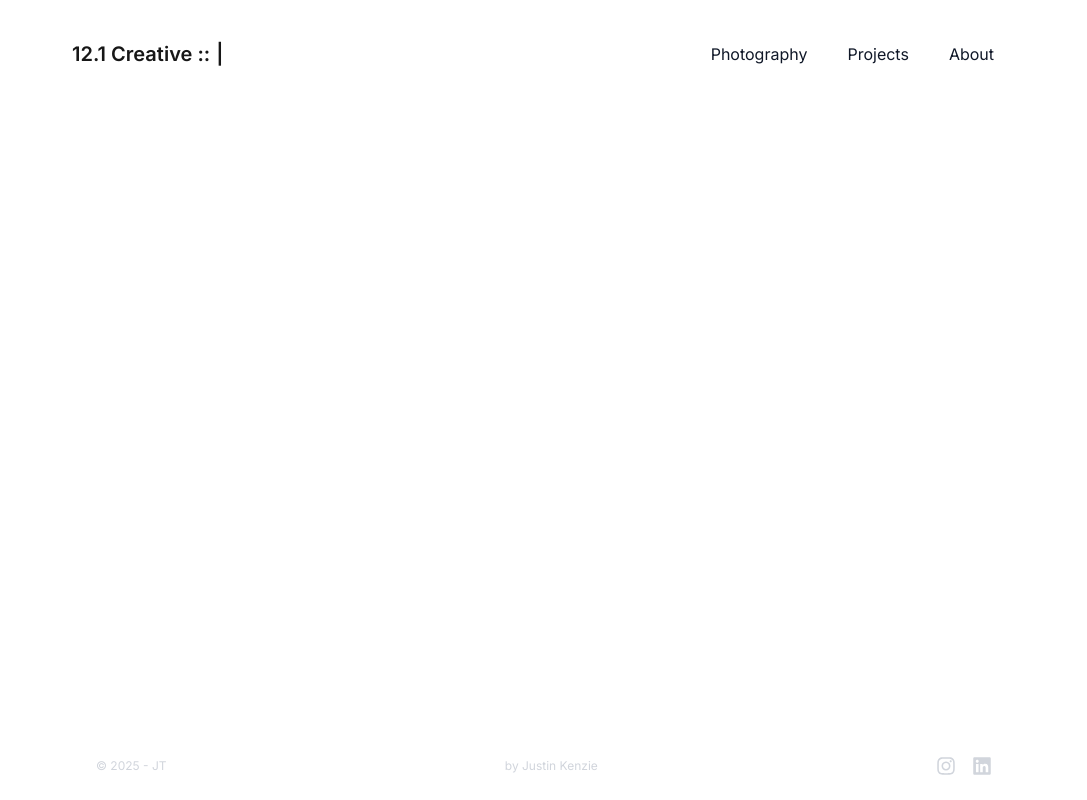
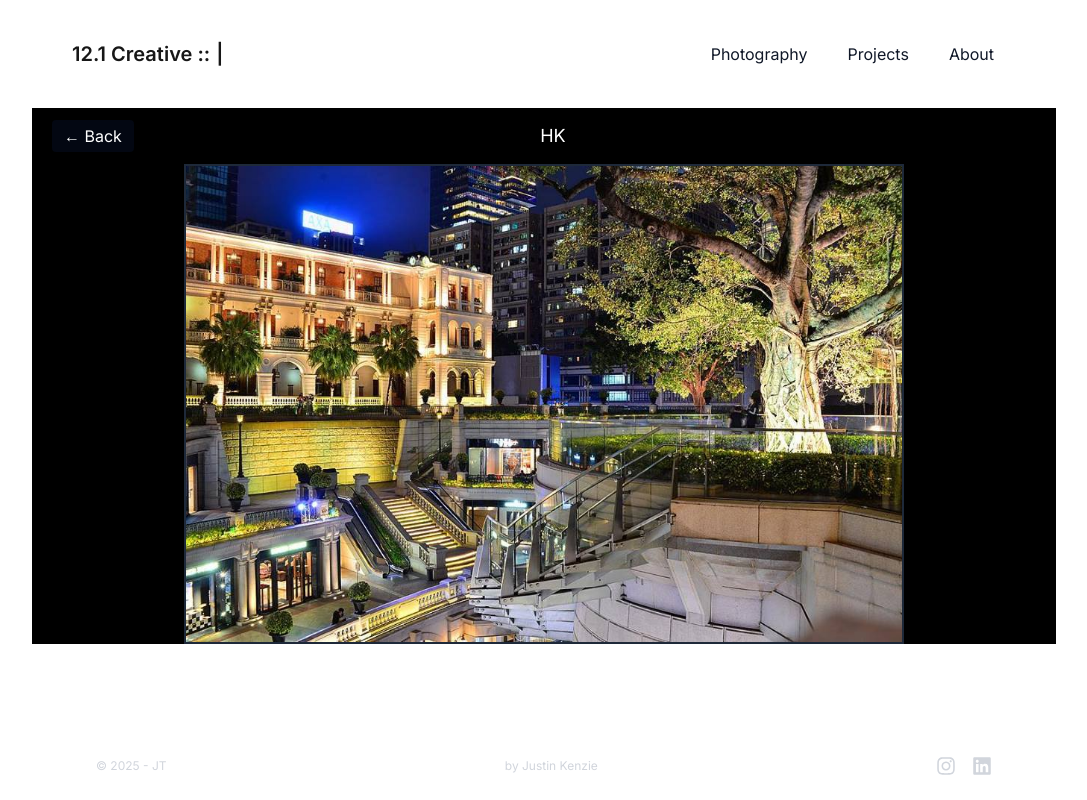
Before and after one commit to josephthen3320/corgi-portfolio, a Next.js app: page /photography/HK in a window 1280 px wide. Shown: the whole page, without its empty margins (96-1183 px from the left). Built offline with nearby package versions, Linux system fonts and the light colour scheme.

Commit message:
update: added photoId page, fetch image api

```diff
--- /dev/null
+++ b/src/app/api/photo/[photoId]/route.ts
@@ -0,0 +1,28 @@
+import { NextResponse } from 'next/server';
+import fs from 'fs';
+import path from 'path';
+
+export async function GET(
+    request: Request,
+    { params }: { params: Promise<{ photoId: string }> }
+) {
+    try {
+        const { photoId } = await params;
+        const photosDir = path.join(process.cwd(), 'public/photos');
+        const extensions = ['.jpg', '.jpeg', '.png', '.gif'];
+
+        // Find the correct file extension
+        for (const ext of extensions) {
+            const filePath = path.join(photosDir, `${photoId}${ext}`);
+            if (fs.existsSync(filePath)) {
+                return NextResponse.json({ src: `/photos/${photoId}${ext}` });
+            }
+        }
+
+        // If no image found, return 404
+        return NextResponse.json({ error: 'Image not found' }, { status: 404 });
+    } catch (error) {
+        console.error('Error in GET handler:', error);
+        return NextResponse.json({ error: 'Internal Server Error' }, { status: 500 });
+    }
+}
--- a/src/app/photography/[photoId]/page.tsx
+++ b/src/app/photography/[photoId]/page.tsx
@@ -1,9 +1,78 @@
-import Image from "next/image";
+'use client';
 
-export default function Page() {
+import { useState, useEffect, use } from 'react';
+import Image from 'next/image';
+import { useRouter } from 'next/navigation';
+
+export default function PhotoPage({ params }: { params: Promise<{ photoId: string }> }) {
+    const { photoId } = use(params);
+    const router = useRouter();
+    const [photoSrc, setPhotoSrc] = useState<string | null>(null);
+    const [isModalOpen, setIsModalOpen] = useState(false);
+
+    // Fetch the correct image path
+    useEffect(() => {
+        const fetchPhotoSrc = async () => {
+            try {
+                const res = await fetch(`/api/photo/${photoId}`);
+                if (!res.ok) throw new Error('Image not found');
+                const data = await res.json();
+                setPhotoSrc(data.src);
+            } catch (error) {
+                console.error(error);
+            }
+        };
+        fetchPhotoSrc();
+    }, [photoId]);
+
+    if (!photoSrc) {
+        return <div className="text-white text-center mt-20">Loading...</div>;
+    }
+
     return (
-        <>
+        <div className="flex flex-col items-center justify-center bg-black">
+            {/* Header with Back Button */}
+            <div className="w-full py-3 px-5 flex justify-between items-center text-white">
+                <button onClick={() => router.back()} className="px-3 py-1 bg-gray-950 rounded hover:bg-gray-800 cursor-pointer">
+                    ← Back
+                </button>
+                <span className="text-lg">
+                    {photoId
+                        .replace(/[-_]/g, ' ') // Replace hyphens/underscores with spaces
+                        .replace(/\b\w/g, (char) => char.toUpperCase())} {/* Capitalize first letter of each word */}
+                </span>
+                <div className="w-16" /> {/* Placeholder to balance flex spacing */}
+            </div>
 
-        </>
+            {/* Main Image (75% Screen Height) */}
+            <div className="flex items-center justify-center h-[60vh]">
+                <Image
+                    src={photoSrc}
+                    alt={photoId.replace(/[-_]/g, ' ')}
+                    width={1080}
+                    height={720}
+                    className="h-[60vh] w-auto cursor-pointer transition-transform duration-300 hover:scale-[102%] border-2 border-gray-800"
+                    onClick={() => setIsModalOpen(true)}
+                />
+            </div>
+
+            {/* Modal for Full-Resolution Image */}
+            {isModalOpen && (
+                <div
+                    className="fixed inset-0 bg-black bg-opacity-80 flex justify-center items-center z-50"
+                    onClick={() => setIsModalOpen(false)}
+                    onKeyDown={(e) => e.key === 'Escape' && setIsModalOpen(false)}
+                    tabIndex={0}
+                >
+                    <Image
+                        src={photoSrc}
+                        alt={photoId.replace(/[-_]/g, ' ')}
+                        width={1920}
+                        height={1080}
+                        className="max-h-screen w-auto"
+                    />
+                </div>
+            )}
+        </div>
     );
 }
```
